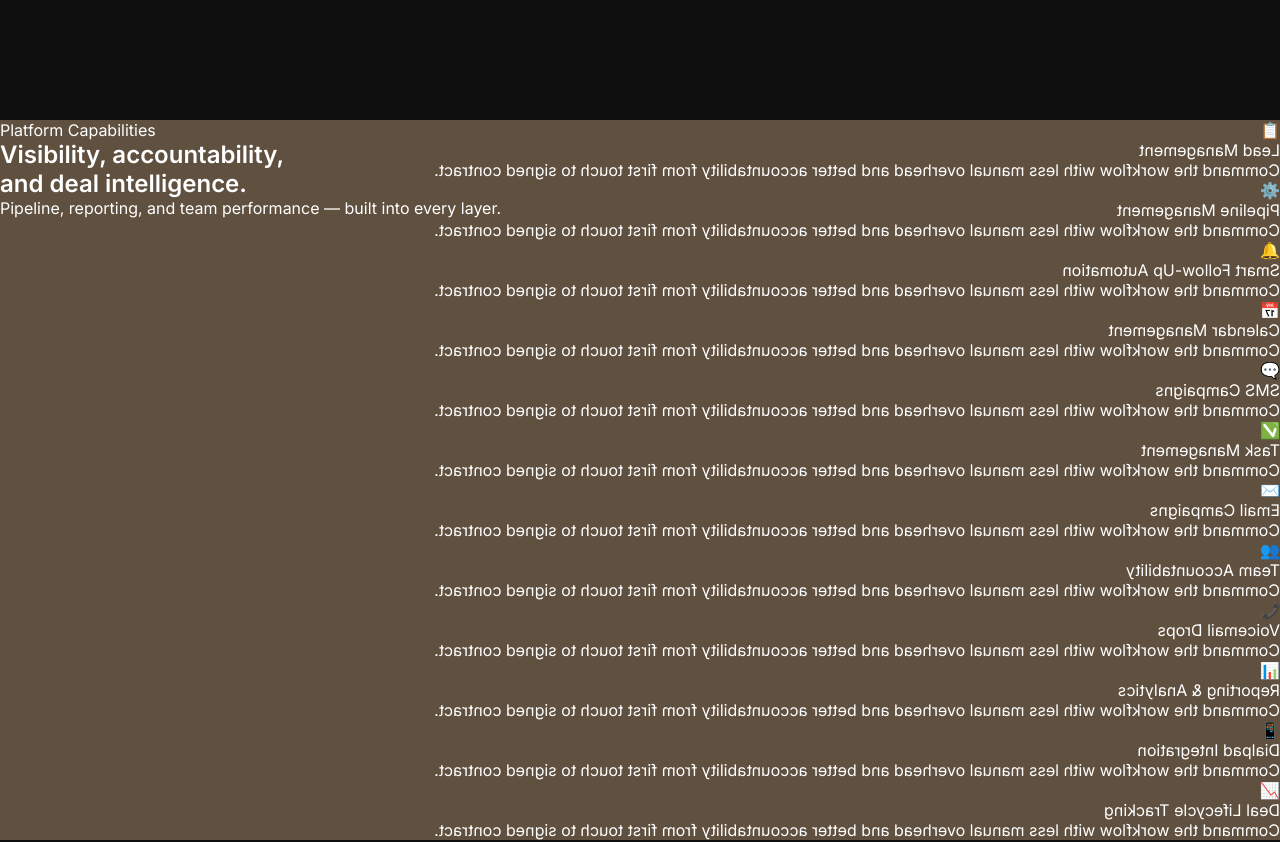
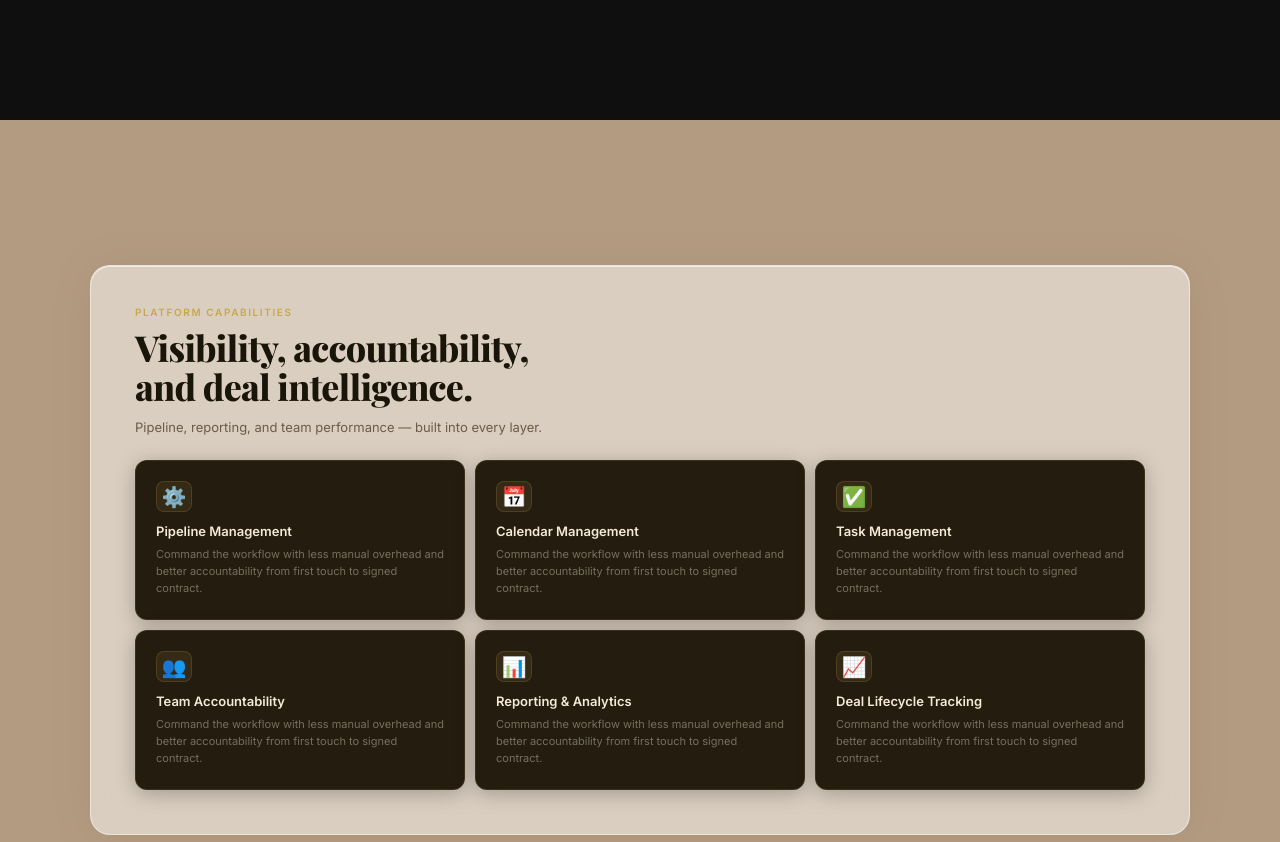
Before and after one commit to kariimhisham1/CRM-Remiliux-New-LP, a React (Create React App) app: page / in a window 1280 px wide. Shown: the part 5480-6322 px from the top of the page. Built offline with nearby package versions, Linux system fonts and the light colour scheme.

Commit message:
Update WhyTeams.css

```diff
--- a/src/components/WhyTeams.css
+++ b/src/components/WhyTeams.css
@@ -1,18 +1,26 @@
-/* ── Section ── */
-.why {
-  padding: 20px 28px;
-  padding-top: 84px; /* navbar height (64px) + breathing room */
-  min-height: 100vh;
+/* ── Tall scroll wrapper ── */
+.wt {
+  height: 400vh;
+  position: relative;
+}
+
+/* ── Sticky viewport ── */
+.wt__sticky {
+  position: sticky;
+  top: 0;
+  height: 100vh;
   display: flex;
   align-items: center;
+  justify-content: center;
+  padding: 80px 28px 20px;
   box-sizing: border-box;
+  overflow: hidden;
 }
 
-/* ── Frosted glass frame ── */
-.why__inner {
-  max-width: 1160px;
-  margin: 0 auto;
+/* ── Frosted frame ── */
+.wt__frame {
   width: 100%;
+  max-width: 1100px;
   background: rgba(250, 248, 244, 0.55);
   backdrop-filter: blur(24px);
   -webkit-backdrop-filter: blur(24px);
@@ -21,119 +29,142 @@
   box-shadow:
     0 2px 40px rgba(120, 90, 50, 0.12),
     inset 0 1px 0 rgba(255, 255, 255, 0.6);
-  padding: 28px 36px 32px;
+  padding: 40px 44px 44px;
+  position: relative;
   opacity: 0;
   transform: translateY(60px);
   transition: opacity 0.75s cubic-bezier(0.22, 1, 0.36, 1),
               transform 0.75s cubic-bezier(0.22, 1, 0.36, 1);
 }
 
-.why__inner--visible {
+.wt__frame--visible {
   opacity: 1;
   transform: translateY(0);
 }
 
-/* ── Header ── */
-.why__header {
-  max-width: 640px;
-  margin-bottom: 18px;
+/* ── Headers — overlaid, fade between them ── */
+.wt__header {
+  top: 40px;
+  left: 44px;
+  right: 44px;
+  transition: opacity 0.3s ease;
 }
 
-.why__eyebrow {
+.wt__header-spacer {
+  height: 130px; /* reserves space for header above cards */
+  margin-bottom: 24px;
+}
+
+.wt__eyebrow {
   font-family: var(--font-body, sans-serif);
   font-size: 10px;
   font-weight: 600;
   letter-spacing: 0.16em;
   text-transform: uppercase;
   color: var(--gold, #C9A84C);
-  margin-bottom: 8px;
+  margin-bottom: 10px;
 }
 
-.why__headline {
+.wt__headline {
   font-family: var(--font-display, serif);
-  font-size: clamp(18px, 1.8vw, 24px);
+  font-size: clamp(24px, 2.8vw, 36px);
   font-weight: 800;
   color: #1a1509;
   line-height: 1.1;
   letter-spacing: -0.02em;
-  margin-bottom: 8px;
+  margin-bottom: 10px;
 }
 
-.why__body {
+.wt__body {
   font-family: var(--font-body, sans-serif);
-  font-size: 11px;
+  font-size: 13px;
   line-height: 1.6;
   color: #6b5c4a;
-  max-width: 500px;
+  max-width: 480px;
 }
 
-/* ── Grid ── */
-.why__cards {
+/* ── 3×2 card grid ── */
+.wt__cards {
   display: grid;
   grid-template-columns: repeat(3, 1fr);
-  gap: 6px;
+  grid-template-rows: repeat(2, 1fr);
+  gap: 10px;
 }
 
-/* ── Dark card ── */
-.why__card {
+/* ── Card scene — sets 3D stage ── */
+.wt__card-scene {
+  height: 160px;
+  perspective: 900px;
+}
+
+/* ── Flipper ── */
+.wt__card-flipper {
+  width: 100%;
+  height: 100%;
+  transform-style: preserve-3d;
+  will-change: transform;
+  position: relative;
+}
+
+/* ── Both faces ── */
+.wt__card {
+  position: absolute;
+  inset: 0;
   background: #1e1810;
-  border-radius: 10px;
-  padding: 12px 14px 14px;
+  border-radius: 12px;
+  padding: 20px 20px 22px;
   display: flex;
   flex-direction: column;
-  border: 1px solid rgba(201, 168, 76, 0.12);
-  opacity: 0;
-  transform: translateY(14px);
-  transition: opacity 0.4s ease, transform 0.4s ease,
-              box-shadow 0.2s ease, border-color 0.2s ease;
+  border: 1px solid rgba(201, 168, 76, 0.14);
+  backface-visibility: hidden;
+  -webkit-backface-visibility: hidden;
+  overflow: hidden;
+  box-shadow: 0 4px 20px rgba(0,0,0,0.25);
+  transition: border-color 0.2s ease, box-shadow 0.2s ease;
 }
 
-.why__card--visible {
-  opacity: 1;
-  transform: translateY(0);
+.wt__card:hover {
+  border-color: rgba(201, 168, 76, 0.32);
+  box-shadow: 0 8px 32px rgba(0,0,0,0.4);
 }
 
-.why__card:hover {
-  box-shadow: 0 4px 20px rgba(0, 0, 0, 0.4);
-  border-color: rgba(201, 168, 76, 0.28);
-  transform: translateY(-2px);
+.wt__card--front {
+  transform: rotateY(0deg);
 }
 
-/* ── Icon ── */
-.why__card-icon {
-  width: 24px;
-  height: 24px;
-  border-radius: 6px;
-  background: rgba(201, 168, 76, 0.12);
+.wt__card--back {
+  transform: rotateY(180deg);
+  /* Slightly different dark tone for back */
+  background: #231c0f;
+}
+
+/* ── Card contents ── */
+.wt__card-icon {
+  font-size: 20px;
+  margin-bottom: 12px;
+  width: 36px;
+  height: 36px;
+  border-radius: 8px;
+  background: rgba(201, 168, 76, 0.1);
+  border: 1px solid rgba(201, 168, 76, 0.18);
   display: flex;
   align-items: center;
   justify-content: center;
-  font-size: 11px;
-  margin-bottom: 8px;
-  border: 1px solid rgba(201, 168, 76, 0.18);
-  flex-shrink: 0;
 }
 
-/* ── Card body ── */
-.why__card-body {
-  display: flex;
-  flex-direction: column;
-  gap: 4px;
-}
-
-.why__card-title {
+.wt__card-title {
   font-family: var(--font-body, sans-serif);
-  font-size: 11.5px;
+  font-size: 13px;
   font-weight: 600;
   color: #f5ead8;
-  letter-spacing: -0.01em;
+  margin-bottom: 6px;
   line-height: 1.2;
 }
 
-.why__card-desc {
+.wt__card-desc {
   font-family: var(--font-body, sans-serif);
-  font-size: 10px;
+  font-size: 11px;
   line-height: 1.55;
-  color: rgba(245, 234, 216, 0.42);
+  color: rgba(245, 234, 216, 0.40);
   margin: 0;
 }
```
